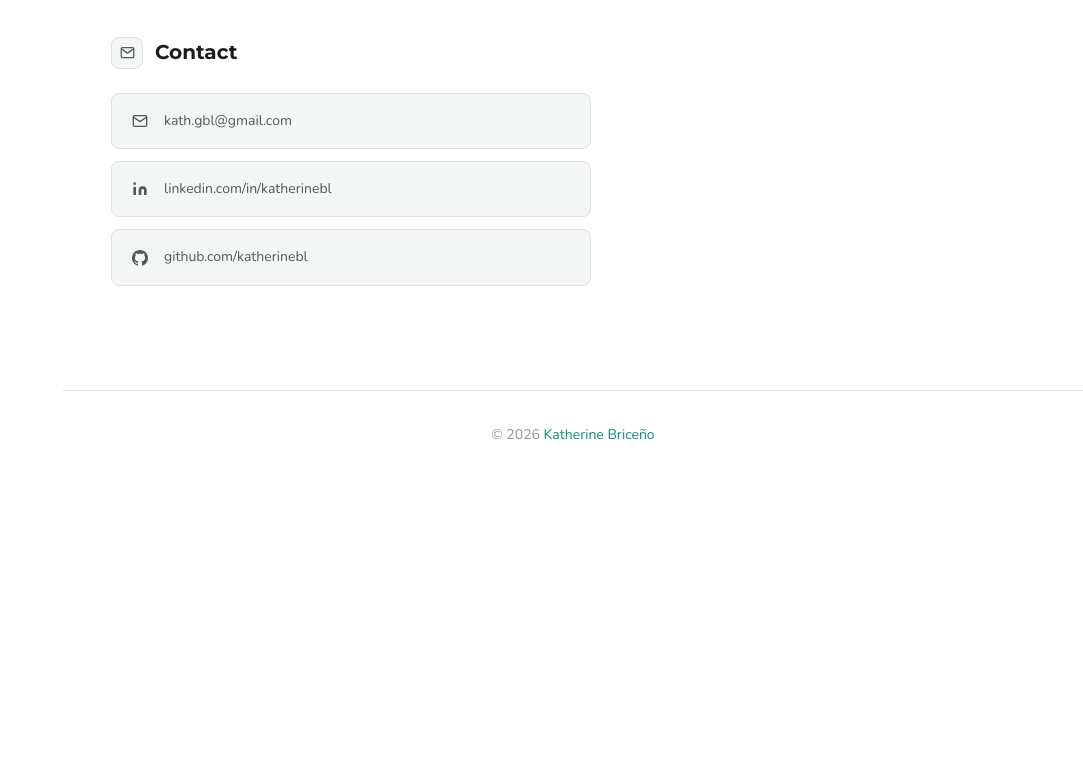
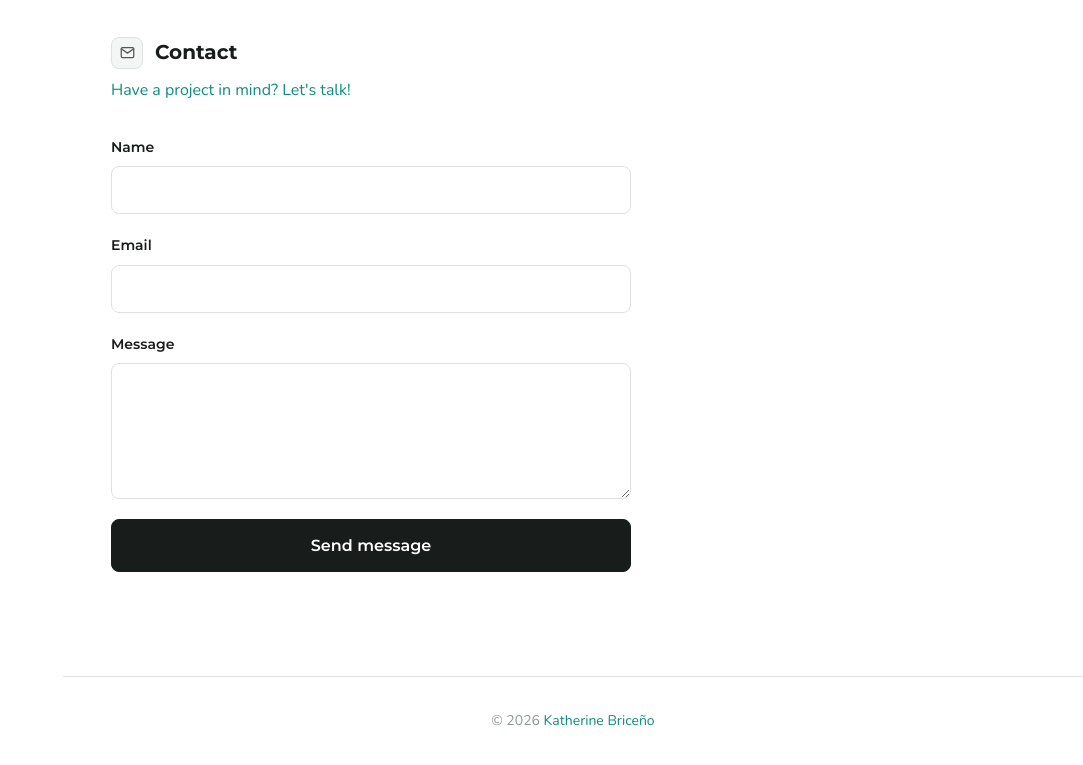
Before and after one commit to katherinebl/katherinebl-portfolio, a website: page index.html in a window 1280 px wide. Shown: the part 844-1609 px from the top of the page, without its empty margins (197-1280 px from the left). Before the commit the page ends 1323 px from the top, so only its background shows below. Drawn offline with nearby package versions, Linux system fonts and the light colour scheme.

Commit message:
feat: replace contact links with Formspree contact form

```diff
--- a/css/components.css
+++ b/css/components.css
@@ -202,6 +202,105 @@ a.hero__meta-item:hover {
 }
 
 /* ============================================
+   Section subtitle
+   ============================================ */
+
+.section__subtitle {
+  font-family: var(--font-body);
+  font-size: var(--text-base);
+  color: var(--accent);
+  margin-top: calc(-1 * var(--space-4));
+  margin-bottom: var(--space-8);
+}
+
+/* ============================================
+   Contact form
+   ============================================ */
+
+.contact-form {
+  max-width: 520px;
+}
+
+.form-group {
+  display: flex;
+  flex-direction: column;
+  gap: var(--space-2);
+  margin-bottom: var(--space-5);
+}
+
+.form-group label {
+  font-family: var(--font-display);
+  font-size: var(--text-sm);
+  font-weight: 600;
+  color: var(--text-primary);
+}
+
+.form-group input,
+.form-group textarea {
+  font-family: var(--font-body);
+  font-size: var(--text-base);
+  color: var(--text-primary);
+  background: var(--bg);
+  border: 1px solid var(--border);
+  border-radius: var(--border-radius);
+  padding: var(--space-3) var(--space-4);
+  width: 100%;
+  outline: none;
+  transition: border-color var(--transition-fast), box-shadow var(--transition-fast);
+}
+
+.form-group input:focus,
+.form-group textarea:focus {
+  border-color: var(--accent);
+  box-shadow: 0 0 0 3px var(--accent-subtle);
+}
+
+.form-group textarea {
+  resize: vertical;
+  min-height: 130px;
+}
+
+.btn--submit {
+  width: 100%;
+  background: var(--text-primary);
+  color: var(--bg);
+  border-color: var(--text-primary);
+  padding: var(--space-4) var(--space-6);
+  font-size: var(--text-base);
+  border-radius: var(--border-radius);
+  transition: opacity var(--transition-fast);
+}
+
+.btn--submit:hover {
+  opacity: 0.85;
+}
+
+.btn--submit:disabled {
+  opacity: 0.5;
+  cursor: not-allowed;
+}
+
+.form-status {
+  margin-top: var(--space-4);
+  font-family: var(--font-body);
+  font-size: var(--text-sm);
+  padding: var(--space-3) var(--space-4);
+  border-radius: var(--border-radius);
+}
+
+.form-status[data-type="success"] {
+  color: var(--accent);
+  background: var(--accent-subtle);
+  border: 1px solid var(--accent);
+}
+
+.form-status[data-type="error"] {
+  color: #c0392b;
+  background: #fdf2f2;
+  border: 1px solid #e0b4b4;
+}
+
+/* ============================================
    Contact
    ============================================ */
 
--- a/index.html
+++ b/index.html
@@ -183,20 +183,26 @@
           </span>
           <span data-i18n="contact.title">Contact</span>
         </h2>
-        <div class="contact-list">
-          <a href="mailto:kath.gbl@gmail.com" class="contact-item">
-            <svg xmlns="http://www.w3.org/2000/svg" width="16" height="16" viewBox="0 0 24 24" fill="none" stroke="currentColor" stroke-width="2" stroke-linecap="round" stroke-linejoin="round"><path d="M4 4h16c1.1 0 2 .9 2 2v12c0 1.1-.9 2-2 2H4c-1.1 0-2-.9-2-2V6c0-1.1.9-2 2-2z"/><polyline points="22,6 12,13 2,6"/></svg>
-            kath.gbl@gmail.com
-          </a>
-          <a href="https://linkedin.com/in/katherinebl" class="contact-item" target="_blank" rel="noopener">
-            <svg xmlns="http://www.w3.org/2000/svg" width="16" height="16" viewBox="0 0 24 24" fill="currentColor"><path d="M16 8a6 6 0 0 1 6 6v7h-4v-7a2 2 0 0 0-2-2 2 2 0 0 0-2 2v7h-4v-7a6 6 0 0 1 6-6z"/><rect x="2" y="9" width="4" height="12"/><circle cx="4" cy="4" r="2"/></svg>
-            linkedin.com/in/katherinebl
-          </a>
-          <a href="https://github.com/katherinebl" class="contact-item" target="_blank" rel="noopener">
-            <svg xmlns="http://www.w3.org/2000/svg" width="16" height="16" viewBox="0 0 24 24" fill="currentColor"><path d="M12 0c-6.626 0-12 5.373-12 12 0 5.302 3.438 9.8 8.207 11.387.599.111.793-.261.793-.577v-2.234c-3.338.726-4.033-1.416-4.033-1.416-.546-1.387-1.333-1.756-1.333-1.756-1.089-.745.083-.729.083-.729 1.205.084 1.839 1.237 1.839 1.237 1.07 1.834 2.807 1.304 3.492.997.107-.775.418-1.305.762-1.604-2.665-.305-5.467-1.334-5.467-5.931 0-1.311.469-2.381 1.236-3.221-.124-.303-.535-1.524.117-3.176 0 0 1.008-.322 3.301 1.23.957-.266 1.983-.399 3.003-.404 1.02.005 2.047.138 3.006.404 2.291-1.552 3.297-1.23 3.297-1.23.653 1.653.242 2.874.118 3.176.77.84 1.235 1.911 1.235 3.221 0 4.609-2.807 5.624-5.479 5.921.43.372.823 1.102.823 2.222v3.293c0 .319.192.694.801.576 4.765-1.589 8.199-6.086 8.199-11.386 0-6.627-5.373-12-12-12z"/></svg>
-            github.com/katherinebl
-          </a>
-        </div>
+        <p class="section__subtitle" data-i18n="contact.subtitle">Have a project in mind? Let's talk!</p>
+
+        <form class="contact-form" id="contact-form" action="https://formspree.io/f/xjgjadkr" method="POST" novalidate>
+          <div class="form-group">
+            <label for="name" data-i18n="form.name">Name</label>
+            <input type="text" id="name" name="name" required autocomplete="name">
+          </div>
+          <div class="form-group">
+            <label for="email" data-i18n="form.email">Email</label>
+            <input type="email" id="email" name="email" required autocomplete="email">
+          </div>
+          <div class="form-group">
+            <label for="message" data-i18n="form.message">Message</label>
+            <textarea id="message" name="message" rows="5" required></textarea>
+          </div>
+          <button type="submit" class="btn btn--submit" id="form-submit">
+            <span data-i18n="form.submit">Send message</span>
+          </button>
+          <p class="form-status" id="form-status" hidden></p>
+        </form>
       </section>
 
     </main>
@@ -212,6 +218,7 @@
   <script src="js/theme.js"></script>
   <script src="js/i18n.js"></script>
   <script src="js/main.js"></script>
+  <script src="js/contact.js"></script>
 
 </body>
 </html>
--- /dev/null
+++ b/js/contact.js
@@ -0,0 +1,68 @@
+/* ============================================
+   contact.js — Form submission via Formspree
+   ============================================ */
+
+(function () {
+  const form   = document.getElementById('contact-form');
+  const btn    = document.getElementById('form-submit');
+  const status = document.getElementById('form-status');
+
+  const MESSAGES = {
+    en: {
+      success: 'Message sent! I\'ll be in touch soon.',
+      error:   'Something went wrong. Please try again.',
+      sending: 'Sending...',
+    },
+    es: {
+      success: '¡Mensaje enviado! Te responderé pronto.',
+      error:   'Algo salió mal. Por favor inténtalo de nuevo.',
+      sending: 'Enviando...',
+    },
+  };
+
+  function getLang() {
+    return localStorage.getItem('kb-lang') || 'en';
+  }
+
+  function showStatus(type, text) {
+    status.textContent  = text;
+    status.dataset.type = type;
+    status.hidden       = false;
+  }
+
+  form.addEventListener('submit', async (e) => {
+    e.preventDefault();
+
+    if (!form.checkValidity()) {
+      form.reportValidity();
+      return;
+    }
+
+    const lang = getLang();
+    const msg  = MESSAGES[lang];
+
+    btn.disabled         = true;
+    btn.firstElementChild.textContent = msg.sending;
+    status.hidden        = true;
+
+    try {
+      const res = await fetch(form.action, {
+        method:  'POST',
+        body:    new FormData(form),
+        headers: { 'Accept': 'application/json' },
+      });
+
+      if (res.ok) {
+        showStatus('success', msg.success);
+        form.reset();
+      } else {
+        showStatus('error', msg.error);
+      }
+    } catch {
+      showStatus('error', msg.error);
+    } finally {
+      btn.disabled = false;
+      btn.firstElementChild.textContent = translations[lang]['form.submit'];
+    }
+  });
+})();
--- a/js/i18n.js
+++ b/js/i18n.js
@@ -16,10 +16,15 @@ const translations = {
     'about.bio':     'Frontend developer focused on building clean, accessible interfaces. I enjoy turning complex problems into elegant solutions using React, TypeScript, and Vue. Based in Madrid, detail-oriented and always learning.',
     'skills.title':  'Technical Skills',
     'contact.title': 'Contact',
-    'sys.label':     'SYSTEM',
-    'sys.theme':     'Theme',
-    'sys.language':  'Language',
-    'footer.built':  'Built with care.',
+    'sys.label':        'SYSTEM',
+    'sys.theme':        'Theme',
+    'sys.language':     'Language',
+    'contact.subtitle': 'Have a project in mind? Let\'s talk!',
+    'form.name':        'Name',
+    'form.email':       'Email',
+    'form.message':     'Message',
+    'form.submit':      'Send message',
+    'footer.built':     'Built with care.',
   },
   es: {
     'nav.home':      'Inicio',
@@ -34,10 +39,15 @@ const translations = {
     'about.bio':     'Desarrolladora frontend enfocada en construir interfaces limpias y accesibles. Disfruto convirtiendo problemas complejos en soluciones elegantes con React, TypeScript y Vue. Basada en Madrid, detallista y siempre aprendiendo.',
     'skills.title':  'Habilidades técnicas',
     'contact.title': 'Contacto',
-    'sys.label':     'SISTEMA',
-    'sys.theme':     'Tema',
-    'sys.language':  'Idioma',
-    'footer.built':  'Hecho con cariño.',
+    'sys.label':        'SISTEMA',
+    'sys.theme':        'Tema',
+    'sys.language':     'Idioma',
+    'contact.subtitle': '¿Tienes un proyecto en mente? ¡Hablemos!',
+    'form.name':        'Nombre',
+    'form.email':       'Correo electrónico',
+    'form.message':     'Mensaje',
+    'form.submit':      'Enviar mensaje',
+    'footer.built':     'Hecho con cariño.',
   }
 };
 
```
